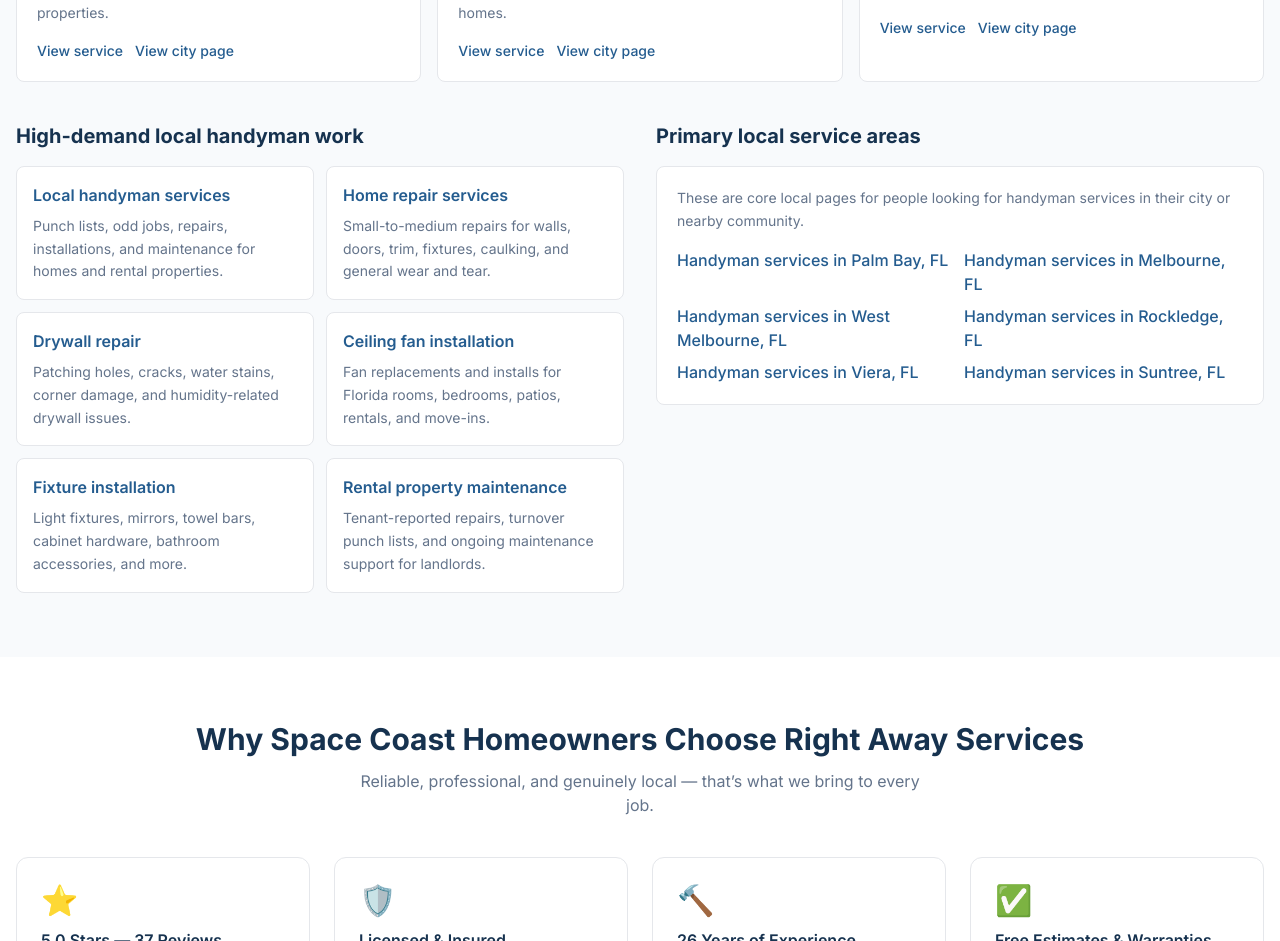
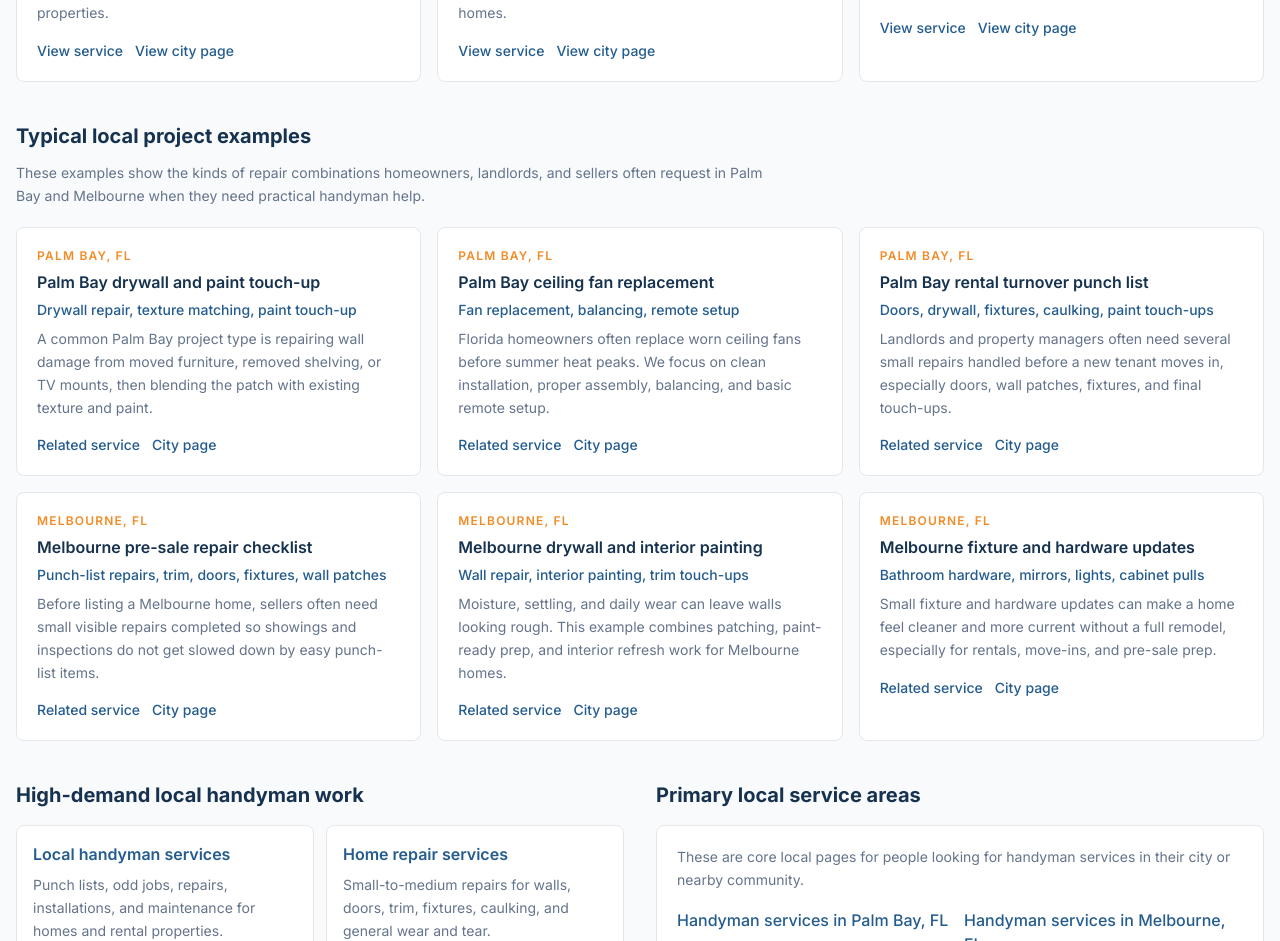
Before and after one commit to nomadghibi/rightawayservices, a Next.js app: page / in a window 1280 px wide. Shown: the part 2980-3921 px from the top of the page. Built offline with nearby package versions, Linux system fonts and the light colour scheme.

Commit message:
Add local project example SEO sections

```diff
--- a/app/page.tsx
+++ b/app/page.tsx
@@ -14,7 +14,13 @@
 import { TrustBadges } from '@/components/ui/TrustBadges'
 import { SchemaScript } from '@/components/seo/SchemaScript'
 import { buildFAQSchema } from '@/lib/schema/faq'
-import { highIntentHandymanLinks, localRepairScenarios, localTrustSignals, priorityAreaSlugs } from '@/content/localSeo'
+import {
+  highIntentHandymanLinks,
+  localProjectExamples,
+  localRepairScenarios,
+  localTrustSignals,
+  priorityAreaSlugs,
+} from '@/content/localSeo'
 import { pageImages } from '@/content/pageMedia'
 
 export const metadata: Metadata = buildMetadata({
@@ -172,6 +178,36 @@
             </div>
           </div>
 
+          <div className="mb-10">
+            <div className="max-w-3xl mb-5">
+              <h3 className="text-xl font-bold text-navy mb-3">Typical local project examples</h3>
+              <p className="text-sm text-slate-gray leading-relaxed">
+                These examples show the kinds of repair combinations homeowners, landlords, and sellers often
+                request in Palm Bay and Melbourne when they need practical handyman help.
+              </p>
+            </div>
+            <div className="grid grid-cols-1 md:grid-cols-2 lg:grid-cols-3 gap-4">
+              {localProjectExamples.map((example) => (
+                <div key={example.title} className="bg-white border border-gray-200 rounded-lg p-5">
+                  <p className="text-xs font-semibold uppercase tracking-widest text-accent mb-2">
+                    {example.areaLabel}
+                  </p>
+                  <h4 className="font-semibold text-navy mb-2">{example.title}</h4>
+                  <p className="text-sm font-medium text-service-blue mb-2">{example.scope}</p>
+                  <p className="text-sm text-slate-gray leading-relaxed mb-4">{example.description}</p>
+                  <div className="flex flex-wrap gap-3 text-sm font-medium">
+                    <Link href={example.serviceHref} className="text-service-blue hover:underline">
+                      Related service
+                    </Link>
+                    <Link href={example.areaHref} className="text-service-blue hover:underline">
+                      City page
+                    </Link>
+                  </div>
+                </div>
+              ))}
+            </div>
+          </div>
+
           <div className="grid grid-cols-1 lg:grid-cols-2 gap-8">
             <div>
               <h3 className="text-xl font-bold text-navy mb-4">High-demand local handyman work</h3>
--- a/app/service-areas/[slug]/page.tsx
+++ b/app/service-areas/[slug]/page.tsx
@@ -14,7 +14,7 @@
 import { CTABand } from '@/components/sections/CTABand'
 import { PageHeroImage } from '@/components/sections/PageHeroImage'
 import { pageImages } from '@/content/pageMedia'
-import { localRepairScenarios } from '@/content/localSeo'
+import { localProjectExamples, localRepairScenarios } from '@/content/localSeo'
 
 interface Props {
   params: { slug: string }
@@ -41,6 +41,7 @@
   const areaServices = services.filter((s) => area.relatedServices.includes(s.slug))
   const nearbyAreas = getNearbyAreas(area.nearbyAreas)
   const areaRepairScenarios = localRepairScenarios.filter((scenario) => scenario.areaSlug === area.slug)
+  const areaProjectExamples = localProjectExamples.filter((example) => example.areaSlug === area.slug)
 
   const breadcrumbs = buildBreadcrumbSchema([
     { name: 'Home', url: '/' },
@@ -252,6 +253,38 @@
         </section>
       )}
 
+      {areaProjectExamples.length > 0 && (
+        <section className="py-14 px-4 bg-off-white">
+          <div className="max-w-7xl mx-auto">
+            <div className="max-w-3xl mb-8">
+              <h2 className="text-2xl font-bold text-navy mb-4">
+                Typical {area.name} Project Examples
+              </h2>
+              <p className="text-slate-gray leading-relaxed">
+                These are common examples of the repair combinations homeowners, landlords, and sellers often
+                need in {area.name}. They help explain the kind of practical handyman work Right Away Services LLC
+                handles across the area.
+              </p>
+            </div>
+            <div className="grid grid-cols-1 md:grid-cols-3 gap-4">
+              {areaProjectExamples.map((example) => (
+                <div key={example.title} className="bg-white border border-gray-200 rounded-lg p-5">
+                  <p className="text-xs font-semibold uppercase tracking-widest text-accent mb-2">
+                    Example project type
+                  </p>
+                  <h3 className="font-semibold text-navy mb-2">{example.title}</h3>
+                  <p className="text-sm font-medium text-service-blue mb-2">{example.scope}</p>
+                  <p className="text-sm text-slate-gray leading-relaxed mb-4">{example.description}</p>
+                  <Link href={example.serviceHref} className="text-service-blue text-sm font-medium hover:underline">
+                    View related service →
+                  </Link>
+                </div>
+              ))}
+            </div>
+          </div>
+        </section>
+      )}
+
       {/* Services for this area */}
       {areaServices.length > 0 && (
         <section className="py-16 px-4 bg-white">
--- a/content/localSeo.ts
+++ b/content/localSeo.ts
@@ -109,6 +109,69 @@
   },
 ]
 
+export const localProjectExamples = [
+  {
+    title: 'Palm Bay drywall and paint touch-up',
+    areaLabel: 'Palm Bay, FL',
+    areaSlug: 'palm-bay-fl',
+    serviceHref: '/services/drywall-repair',
+    areaHref: '/service-areas/palm-bay-fl',
+    scope: 'Drywall repair, texture matching, paint touch-up',
+    description:
+      'A common Palm Bay project type is repairing wall damage from moved furniture, removed shelving, or TV mounts, then blending the patch with existing texture and paint.',
+  },
+  {
+    title: 'Palm Bay ceiling fan replacement',
+    areaLabel: 'Palm Bay, FL',
+    areaSlug: 'palm-bay-fl',
+    serviceHref: '/services/ceiling-fan-installation',
+    areaHref: '/service-areas/palm-bay-fl',
+    scope: 'Fan replacement, balancing, remote setup',
+    description:
+      'Florida homeowners often replace worn ceiling fans before summer heat peaks. We focus on clean installation, proper assembly, balancing, and basic remote setup.',
+  },
+  {
+    title: 'Palm Bay rental turnover punch list',
+    areaLabel: 'Palm Bay, FL',
+    areaSlug: 'palm-bay-fl',
+    serviceHref: '/services/property-maintenance',
+    areaHref: '/service-areas/palm-bay-fl',
+    scope: 'Doors, drywall, fixtures, caulking, paint touch-ups',
+    description:
+      'Landlords and property managers often need several small repairs handled before a new tenant moves in, especially doors, wall patches, fixtures, and final touch-ups.',
+  },
+  {
+    title: 'Melbourne pre-sale repair checklist',
+    areaLabel: 'Melbourne, FL',
+    areaSlug: 'melbourne-fl',
+    serviceHref: '/services/home-repairs',
+    areaHref: '/service-areas/melbourne-fl',
+    scope: 'Punch-list repairs, trim, doors, fixtures, wall patches',
+    description:
+      'Before listing a Melbourne home, sellers often need small visible repairs completed so showings and inspections do not get slowed down by easy punch-list items.',
+  },
+  {
+    title: 'Melbourne drywall and interior painting',
+    areaLabel: 'Melbourne, FL',
+    areaSlug: 'melbourne-fl',
+    serviceHref: '/services/painting-services',
+    areaHref: '/service-areas/melbourne-fl',
+    scope: 'Wall repair, interior painting, trim touch-ups',
+    description:
+      'Moisture, settling, and daily wear can leave walls looking rough. This example combines patching, paint-ready prep, and interior refresh work for Melbourne homes.',
+  },
+  {
+    title: 'Melbourne fixture and hardware updates',
+    areaLabel: 'Melbourne, FL',
+    areaSlug: 'melbourne-fl',
+    serviceHref: '/services/fixture-installation',
+    areaHref: '/service-areas/melbourne-fl',
+    scope: 'Bathroom hardware, mirrors, lights, cabinet pulls',
+    description:
+      'Small fixture and hardware updates can make a home feel cleaner and more current without a full remodel, especially for rentals, move-ins, and pre-sale prep.',
+  },
+]
+
 export const localSearchThemes = [
   'handyman services near me',
   'handyman in Palm Bay FL',
```
